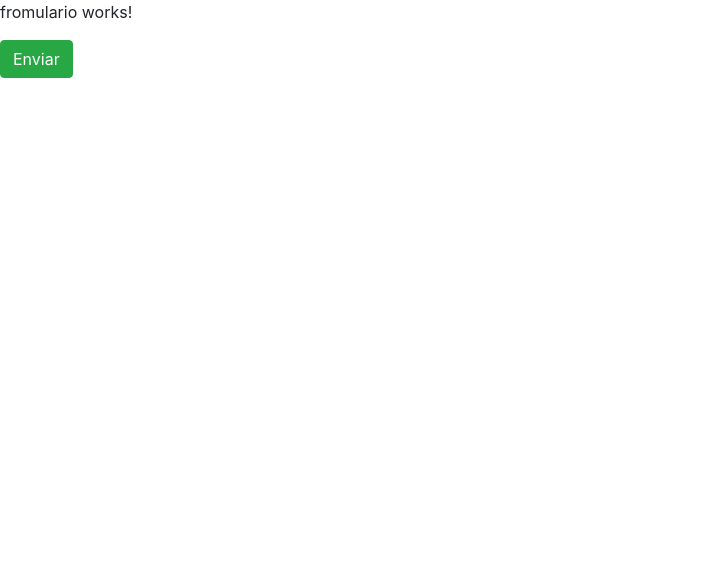
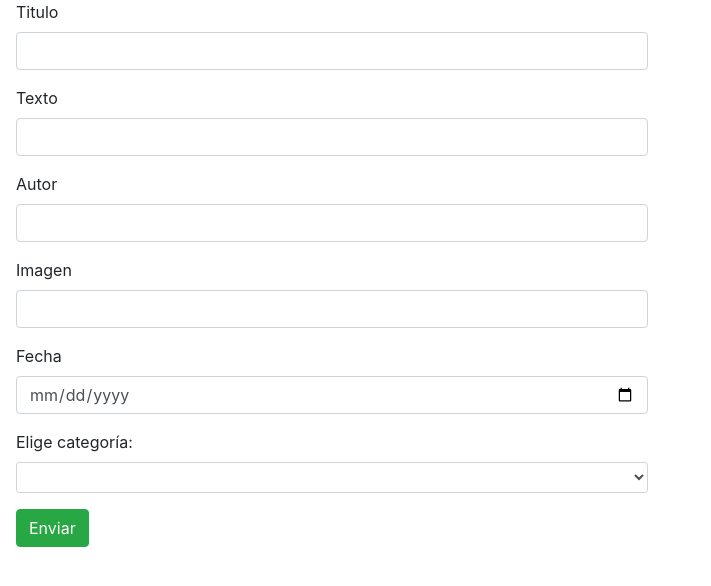
Before and after one commit to jgarciagonj97/blog_angular, an Angular app: page /form in a window 1280 px wide. Shown: the top 586 px of the page, without its empty margins (0-711 px from the left). Built offline with nearby package versions, Linux system fonts and the light colour scheme.

Commit message:
Componente formulario funcionando. Component blogs maquetado y funcionando. Falta filtro por categoría y localStorage.

```diff
--- a/src/app/agregar.service.ts
+++ b/src/app/agregar.service.ts
@@ -8,14 +8,18 @@ export class AgregarService {
 
   arrPost: Post[];
 
-  constructor() { }
-
-  agregarPost() {
-
+  constructor() {
+    this.arrPost = [];
   }
 
-  getAllPosts() {
+  agregarPost(pPost: Post) {
+    this.arrPost.push(pPost);
+  }
 
+  getAllPosts(): Promise<Post[]> {
+    return new Promise((resolve, reject) => {
+      resolve(this.arrPost);
+    });
   }
 
   getPostsByCategoria() {
--- a/src/app/app.module.ts
+++ b/src/app/app.module.ts
@@ -1,5 +1,6 @@
 import { BrowserModule } from '@angular/platform-browser';
 import { NgModule } from '@angular/core';
+import { FormsModule } from '@angular/forms';
 
 import { AppRoutingModule } from './app-routing.module';
 import { AppComponent } from './app.component';
@@ -14,7 +15,8 @@ import { FromularioComponent } from './fromulario/fromulario.component';
   ],
   imports: [
     BrowserModule,
-    AppRoutingModule
+    AppRoutingModule,
+    FormsModule
   ],
   providers: [],
   bootstrap: [AppComponent]
--- a/src/app/blog/blog.component.css
+++ b/src/app/blog/blog.component.css
@@ -0,0 +1,10 @@
+.tarjetita{
+    border: 1px solid black;
+    text-align: center;
+}
+
+img{
+    width: 25%;
+    width: 25%;
+    margin: 0 auto;
+}
--- a/src/app/blog/blog.component.html
+++ b/src/app/blog/blog.component.html
@@ -1,2 +1,15 @@
-<p>blog works!</p>
-<button class="btn btn-primary" [routerLink]="['/form']">Volver</button>
+<!-- {{arrPostHechos|json}} -->
+<div class="container text-center">
+    <h1>Posts</h1>
+    <div class="row">
+        <div class="col-4" *ngFor="let arr of arrPostHechos">
+            <div class="d-flex flex-column mt-3 tarjetita">
+                <p>{{arr.titulo}}, {{arr.autor}}, {{arr.fecha}}</p>
+                <p class="font-weight-bold">{{arr.texto}}</p>
+                <img [src]="arr.imagen">
+                <p>{{arr.categoria}}</p>
+            </div>
+        </div>
+    </div>
+    <button class="btn btn-primary mt-4" [routerLink]="['/form']">Volver</button>
+</div>
--- a/src/app/blog/blog.component.ts
+++ b/src/app/blog/blog.component.ts
@@ -1,5 +1,6 @@
 import { Component, OnInit } from '@angular/core';
 import { AgregarService } from '../agregar.service';
+import { Post } from '../models/post.model';
 
 @Component({
   selector: 'app-blog',
@@ -8,9 +9,12 @@ import { AgregarService } from '../agregar.service';
 })
 export class BlogComponent implements OnInit {
 
+  arrPostHechos: Post[];
+
   constructor(private servicio: AgregarService) { }
 
-  ngOnInit(): void {
+  async ngOnInit() {
+    this.arrPostHechos = await this.servicio.getAllPosts();
   }
 
 }
--- a/src/app/fromulario/fromulario.component.html
+++ b/src/app/fromulario/fromulario.component.html
@@ -1,2 +1,33 @@
-<p>fromulario works!</p>
-<button class="btn btn-success" [routerLink]="['/blog']">Enviar</button>
+<div class="ml-3">
+    <div class="form-group">
+        <label>Titulo</label>
+        <input type="email" class="form-control col-6" [(ngModel)]="post.titulo">
+    </div>
+    <div class="form-group">
+        <label>Texto</label>
+        <input type="email" class="form-control col-6" [(ngModel)]="post.texto">
+    </div>
+    <div class="form-group">
+        <label>Autor</label>
+        <input type="email" class="form-control col-6" [(ngModel)]="post.autor">
+    </div>
+    <div class="form-group">
+        <label>Imagen</label>
+        <input type="email" class="form-control col-6" [(ngModel)]="post.imagen">
+    </div>
+    <div class="form-group">
+        <label>Fecha</label>
+        <input type="date" class="form-control col-6" [(ngModel)]="post.fecha">
+    </div>
+    <div class="form-group">
+        <label>Elige categoría: </label>
+        <select class="form-control form-control-sm col-6" [(ngModel)]="post.categoria">
+            <option value="tecnologia">Tecnología</option>
+            <option value="libros">Libros</option>
+            <option value="deporte">Deporte</option>
+            <option value="moda">Moda</option>
+        </select>
+    </div>
+    <button class="btn btn-success" [routerLink]="['/blog']" (click)="onAgregacion(post)">Enviar</button>
+</div>
+<!-- {{post|json}} -->
--- a/src/app/fromulario/fromulario.component.ts
+++ b/src/app/fromulario/fromulario.component.ts
@@ -1,5 +1,6 @@
 import { Component, OnInit } from '@angular/core';
 import { AgregarService } from '../agregar.service';
+import { Post } from '../models/post.model';
 
 @Component({
   selector: 'fromulario',
@@ -8,9 +9,19 @@ import { AgregarService } from '../agregar.service';
 })
 export class FromularioComponent implements OnInit {
 
-  constructor(private servicio: AgregarService) { }
+  post: Post;
+  posts: Post[];
+
+  constructor(private servicio: AgregarService) {
+    this.post = new Post();
+    this.posts = [];
+  }
 
   ngOnInit(): void {
   }
 
+  onAgregacion(pPost: Post) {
+    this.servicio.agregarPost(pPost);
+  }
+
 }
--- a/src/app/models/post.model.ts
+++ b/src/app/models/post.model.ts
@@ -7,8 +7,8 @@ export class Post {
     fecha: string;
     categoria: string;
 
-    constructor(PTitulo = '', pTexto = '', pAutor = '', pImagen = '', pFecha = '', pCategoria = '') {
-        this.titulo = PTitulo;
+    constructor(pTitulo = '', pTexto = '', pAutor = '', pImagen = '', pFecha = '', pCategoria = '') {
+        this.titulo = pTitulo;
         this.texto = pTexto;
         this.autor = pAutor;
         this.imagen = pImagen;
```
